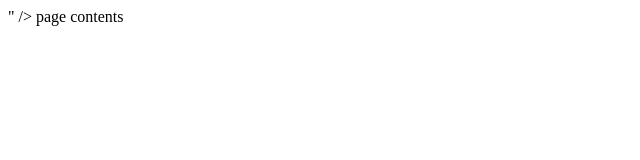
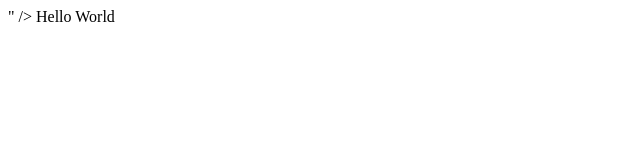
Before and after one commit to adarvishian/functionalfurniture.io, a plain HTML site: page index.html in a window 1280 px wide. Shown: the full height of the page, 0-640 px from the left. Drawn offline with Linux system fonts and the light colour scheme.

Commit message:
Update index.html

```diff
--- a/index.html
+++ b/index.html
@@ -5,6 +5,6 @@
     <title>My Title</title>
   </head>
   <body>
-    page contents
+    Hello World
   </body>
 </html>
```
